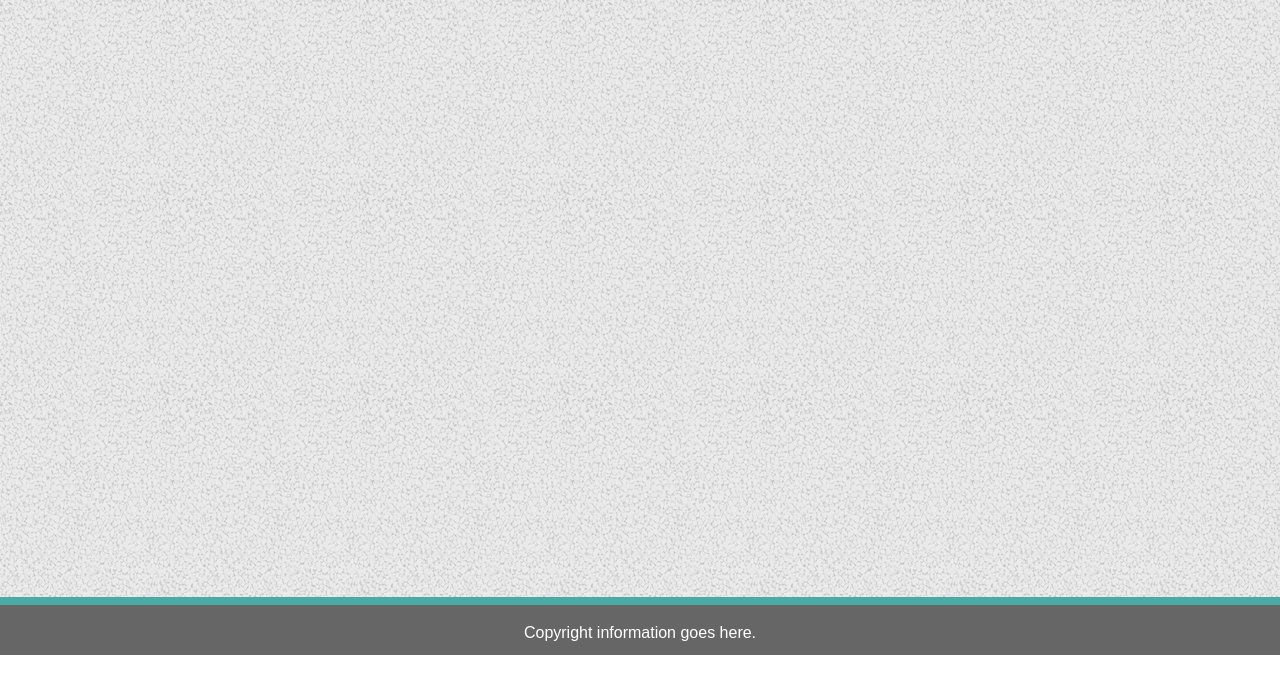
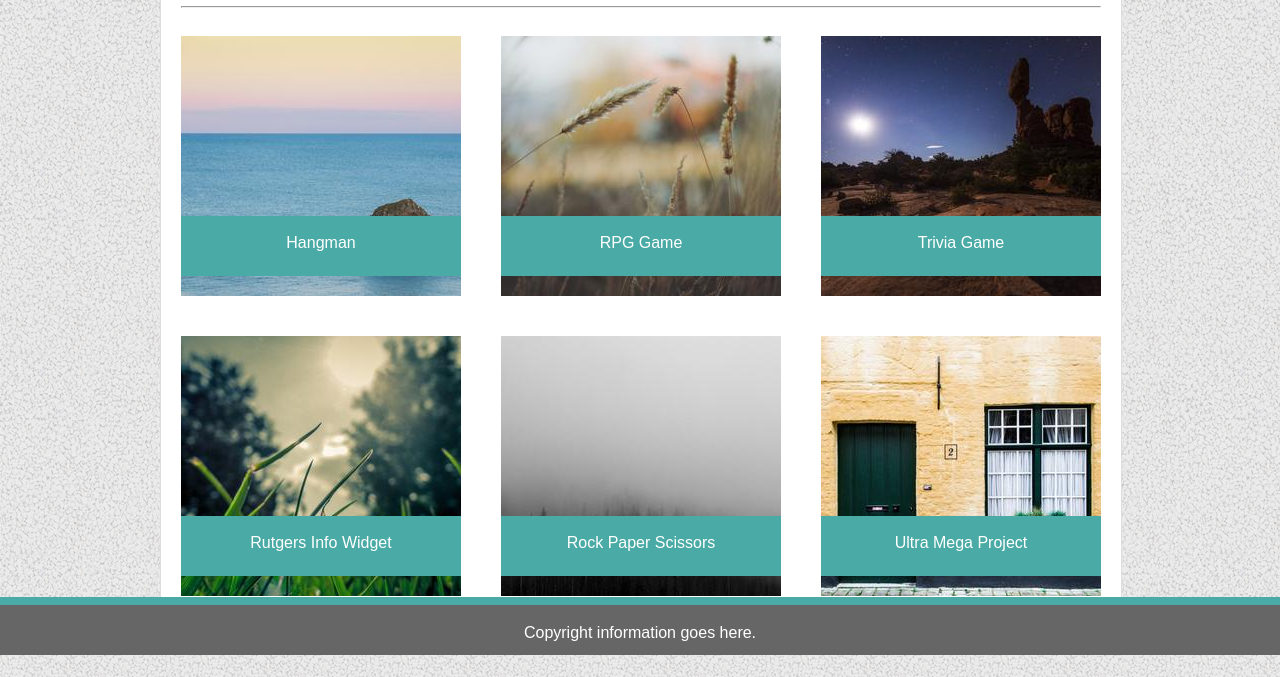
Before and after one commit to Jimmah661/Basic-Portfolio, a plain HTML site: page portfolio.html in a window 1280 px wide. Shown: the part 145-822 px from the top of the page. Before the commit the page ends 800 px from the top, so only its background shows below. Drawn offline with Linux system fonts and the light colour scheme.

Commit message:
HTML and main CSS complete, working on prettifying

```diff
--- a/assets/css/style.css
+++ b/assets/css/style.css
@@ -29,6 +29,11 @@ h2 {
     font-family: 'Georgia', Times, 'Times New Roman', serif;
 }
 
+hr {
+    margin-left: 20px;
+    margin-right: 20px;
+}
+
 nav {
     float: right;
 }
@@ -50,6 +55,7 @@ section {
     background-color: #ffffff;
     border: 1px solid #dddddd;
     float: left;
+    margin-bottom: 60px;
 }
 
 section p {
@@ -65,7 +71,8 @@ section p {
 
 #container {
     width: 960px;
-    margin: 0 auto;
+    margin: 020px auto 0;
+
 }
 
 footer {
@@ -78,3 +85,32 @@ footer {
     bottom: 0;
     width: 100%;
 }
+
+/*Portfolio specific CSS*/
+
+.tile {
+    width: 280px;
+    height: 260px;
+    margin: 20px;
+    background-color: teal;
+    float: left;
+    position: relative
+}
+
+.banner {
+    position: absolute;
+    width: 100%;
+    height: 60px;
+    background-color: #4aaaa5;
+    bottom: 20px;
+    color: #fff;
+    text-align: center;
+}
+
+.bannerText {
+    margin: 0 auto;
+}
+
+form {
+    margin: 20px;
+}
--- a/portfolio.html
+++ b/portfolio.html
@@ -11,8 +11,8 @@
                     <h1>James Rudd</h1>
                     <nav>
                         <ul>
-                            <li><a href=index.html>About</a></li>
-                            <li><a href=portfolio.html>Portfolio</a></li>
+                            <li style="border-right: 1px solid #777777; padding-right: 10px"><a href=index.html>About</a></li>
+                            <li style="border-right: 1px solid #777777; padding-right: 10px"><a href=portfolio.html>Portfolio</a></li>
                             <li><a href=contact.html>Contact</a></li>
                         </ul>
                     </nav>
@@ -22,6 +22,24 @@
             <section>
                 <h2>Portfolio</h2>
                 <hr>
+                <div class="tile"><img src="./assets/images/port/Tile1.jpg" alt="Hangman">
+                    <div class="banner"><div style="margin-top: 15px">Hangman</div></div>
+                </div>
+                <div class="tile"><img src="./assets/images/port/Tile2.jpg" alt="RPG Game">
+                    <div class="banner"><div style="margin-top: 15px">RPG Game</div></div>
+                </div>
+                <div class="tile"><img src="./assets/images/port/Tile3.jpg" alt="Trivia Game">
+                    <div class="banner"><div style="margin-top: 15px">Trivia Game</div></div>
+                </div>
+                <div class="tile"><img src="./assets/images/port/Tile4.jpg" alt="Rutgers Info Widget">
+                    <div class="banner"><div style="margin-top: 15px">Rutgers Info Widget</div></div>
+                </div>
+                <div class="tile"><img src="./assets/images/port/Tile5.jpg" alt="Rock Paper Scissors">
+                    <div class="banner"><div style="margin-top: 15px">Rock Paper Scissors</div></div>
+                </div>
+                <div class="tile"><img src="./assets/images/port/Tile6.jpg" alt="Ultra Mega Project">
+                    <div class="banner"><div style="margin-top: 15px">Ultra Mega Project</div></div>
+                </div>
             </section>
         </div>
         <footer>
```
Also changed, not shown: contact.html (+5 -5 lines), index.html (+4 -3 lines), assets/images/port/Tile1.jpg (added), assets/images/port/Tile2.jpg (added), assets/images/port/Tile3.jpg (added), assets/images/port/Tile4.jpg (added), assets/images/port/Tile5.jpg (added), assets/images/port/Tile6.jpg (added), assets/images/port/portImage1.jpg (deleted), assets/images/port/portImage2.jpg (deleted), assets/images/port/portImage3.jpg (deleted).
